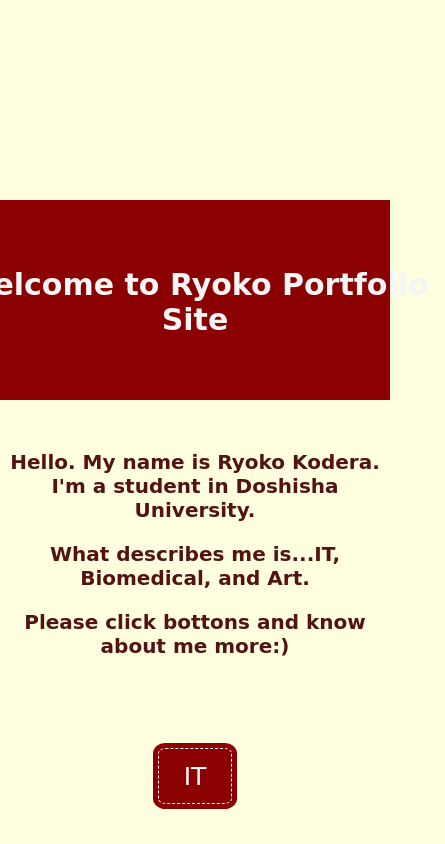
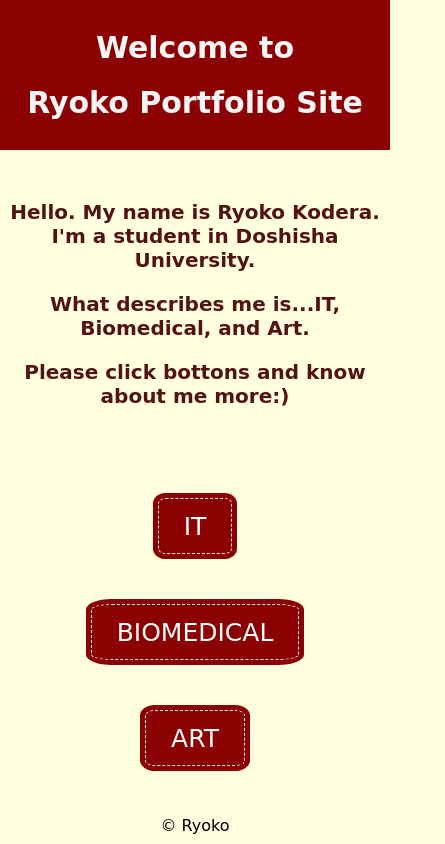
Before and after one commit to ryokodsa/My-Portfolio, a plain HTML site: page index.html in a window 390 px wide. Shown: the top 844 px of the page, 445 px wide, since content can reach past the window. Drawn offline with Linux system fonts and the light colour scheme.

Commit message:
スマホ対応

```diff
--- a/index.html
+++ b/index.html
@@ -29,12 +29,14 @@
         <title>Ryoko Portfolio</title>
         <meta name="description" content="Ryoko Kodera Portfolio Site">
         <link rel="stylesheet" href="styles.css">
+        <meta name="viewport" content="width=device-width, initial-scale=1.0">
     </head>
     <body>
 
         <header>
             <div class="title">
-                <h1>Welcome to Ryoko Portfolio Site</h1>
+                <h1>Welcome to</h1>
+                <h1>Ryoko Portfolio Site</h1>
             </div>
             <!--
                 <div class="page">
--- a/styles.css
+++ b/styles.css
@@ -1,13 +1,15 @@
 header{
+
     background-color: darkred;
     height: 200px;
     position: relative;
     margin: 200px 0 0 0;
+    width: 100%;
 }
 
-header h1{
+.title{
     position: absolute;
-    top: 41%;
+    top: 50%;
     left: 50%;
     -webkit-transform : translate(-50%,-50%);
     transform : translate(-50%,-50%);
@@ -17,6 +19,10 @@ header h1{
     font-size: 30px;
     font-family: cursive;
 }
+.title h1{
+    font-size: 30px
+}
+
 
 .page{
     float: left;
@@ -112,3 +118,20 @@ body h5{
 footer{
     text-align: center;
 }
+
+/*--スマホ用--*/
+@media screen and (max-width:480px) {
+html{
+    font-family: cursive;
+
+}
+.title{
+    width: 100%;
+}
+
+header {
+    height: 150px;
+    margin: 0;
+}
+
+}
```
